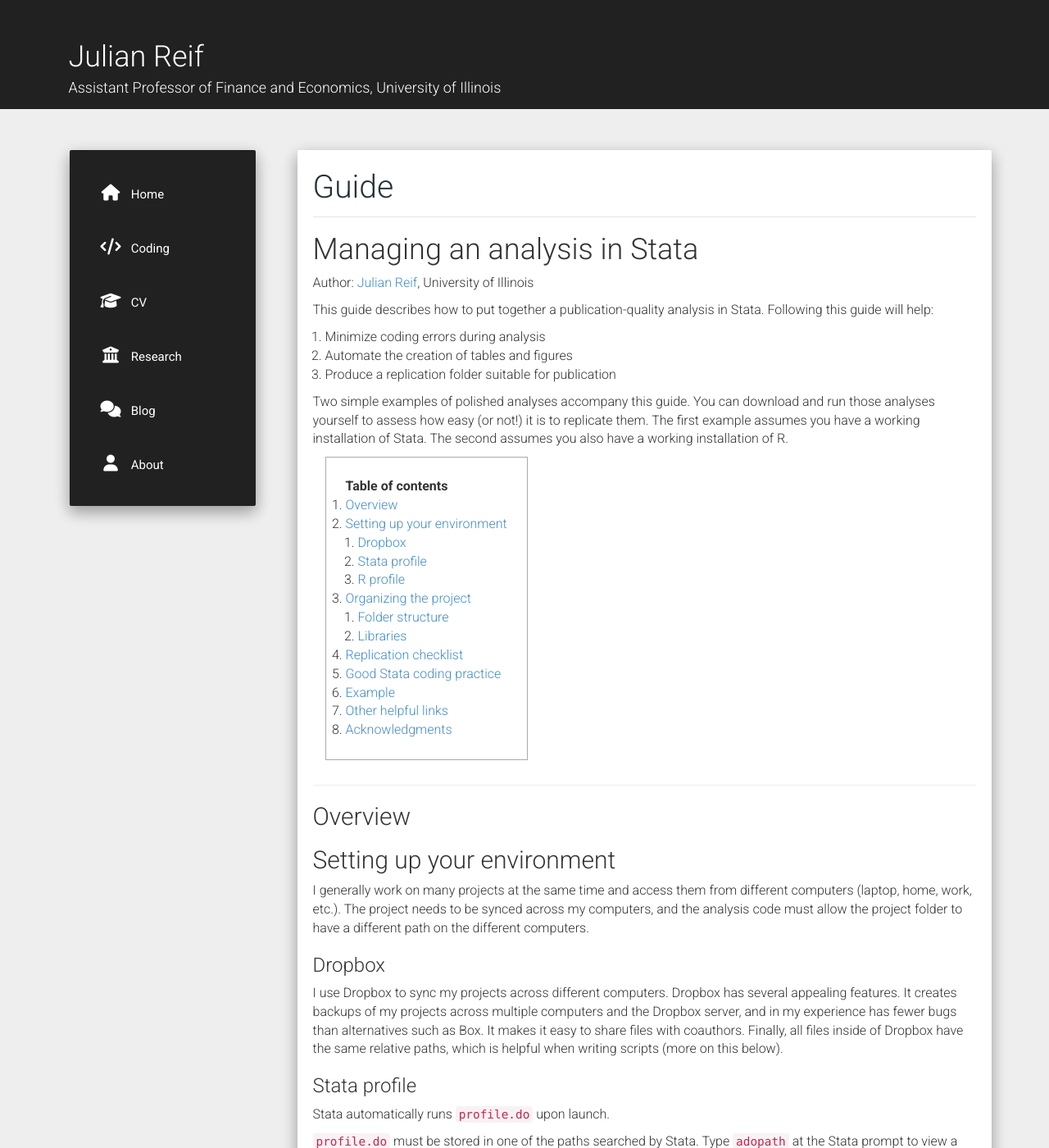
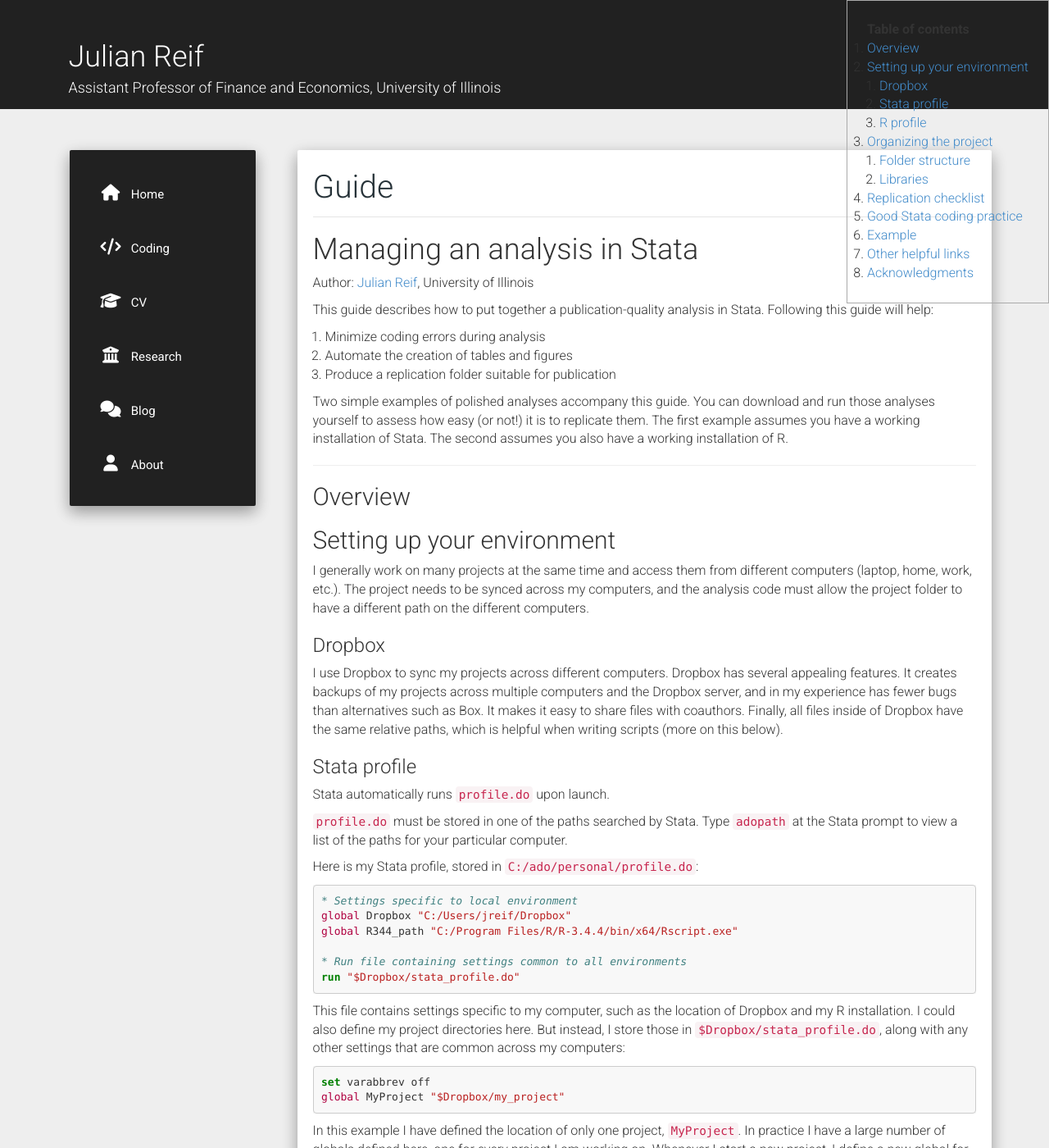
Before and after one commit to reifjulian/reifjulian.github.io, a Jekyll site: the page built from guide.md, in a window 1280 px wide and 1400 px high. Shown: the whole window at 82% size. Built offline with Jekyll 4.4.1, drawn with Linux system fonts in a browser that asks for light colours; nearby versions of some CDN libraries; comment, search, counter and statistics services are not loaded.

Commit message:
Update toc.css

```diff
--- a/static/css/toc.css
+++ b/static/css/toc.css
@@ -6,6 +6,9 @@
 
 
 #markdown-toc {
+    position: fixed;
+    right: 0;
+    top: 0;
     border: 1px solid #aaa;
     padding: 1.5em;
     list-style: decimal;
```
